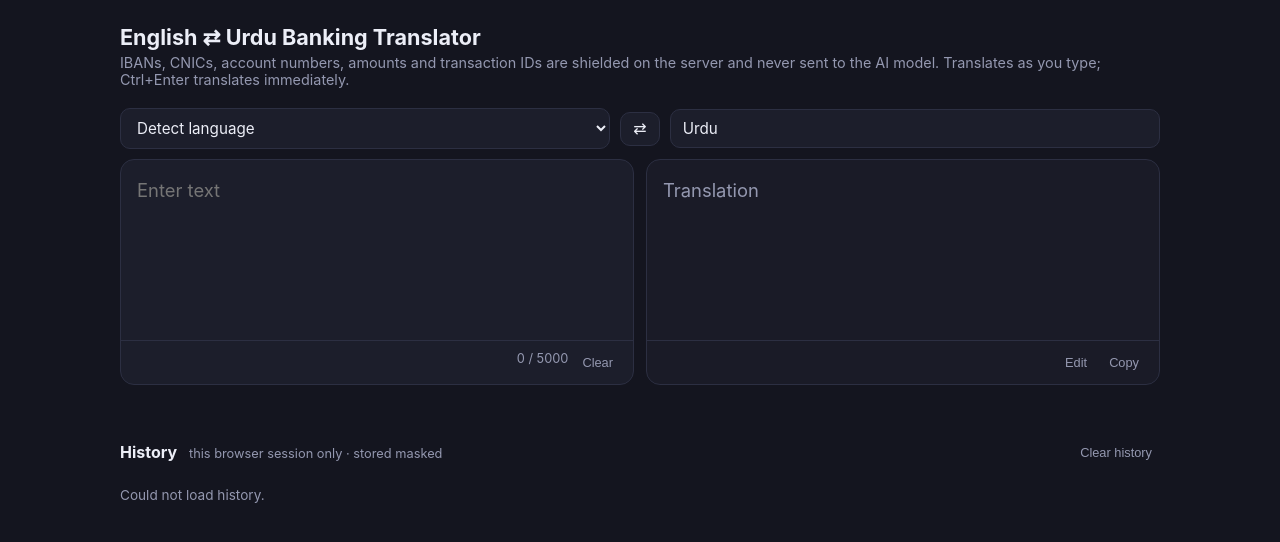
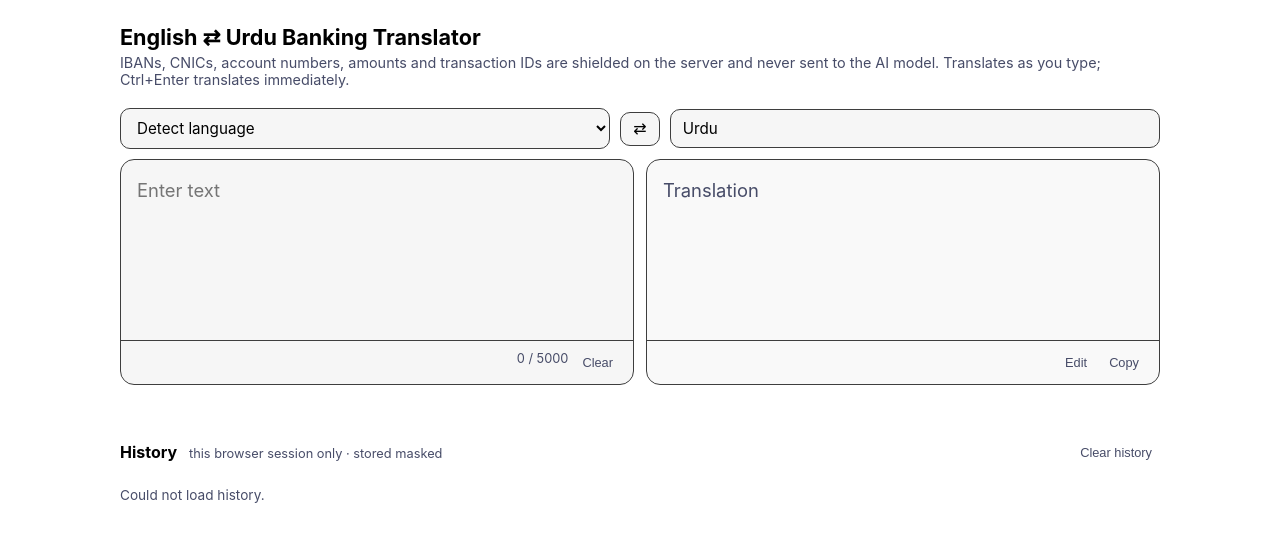
Before and after one commit to MinahilImran836/Translator, a plain HTML site: page static/index.html in a window 1280 px wide. Drawn offline with Linux system fonts and the dark colour scheme; no server answers; a web font is replaced by a local one.

Commit message:
changed the theme

```diff
--- a/static/index.html
+++ b/static/index.html
@@ -11,7 +11,7 @@
   :root {
     --bg: #f2f3f6;
     --panel: #fbfbfc;
-    --border: #dee1e8;
+    --border: #656565;
     --text: #202634;
     --muted: #656d7e;
     --accent: #2f5d8a;
@@ -22,11 +22,11 @@
   }
   @media (prefers-color-scheme: dark) {
     :root {
-      --bg: #14151f;
-      --panel: #1c1e2b;
-      --border: #2c2f42;
-      --text: #eceef7;
-      --muted: #9498b0;
+      --bg: #ffffff;
+      --panel: #f6f6f6;
+      --border: #3e3e3e;
+      --text: #000000;
+      --muted: #474c68;
       --accent: #7d97ff;
       --good: #34d399;
       --warn: #f2b93d;
```
Also changed, not shown: static/admin.html (+2 -2 lines).
